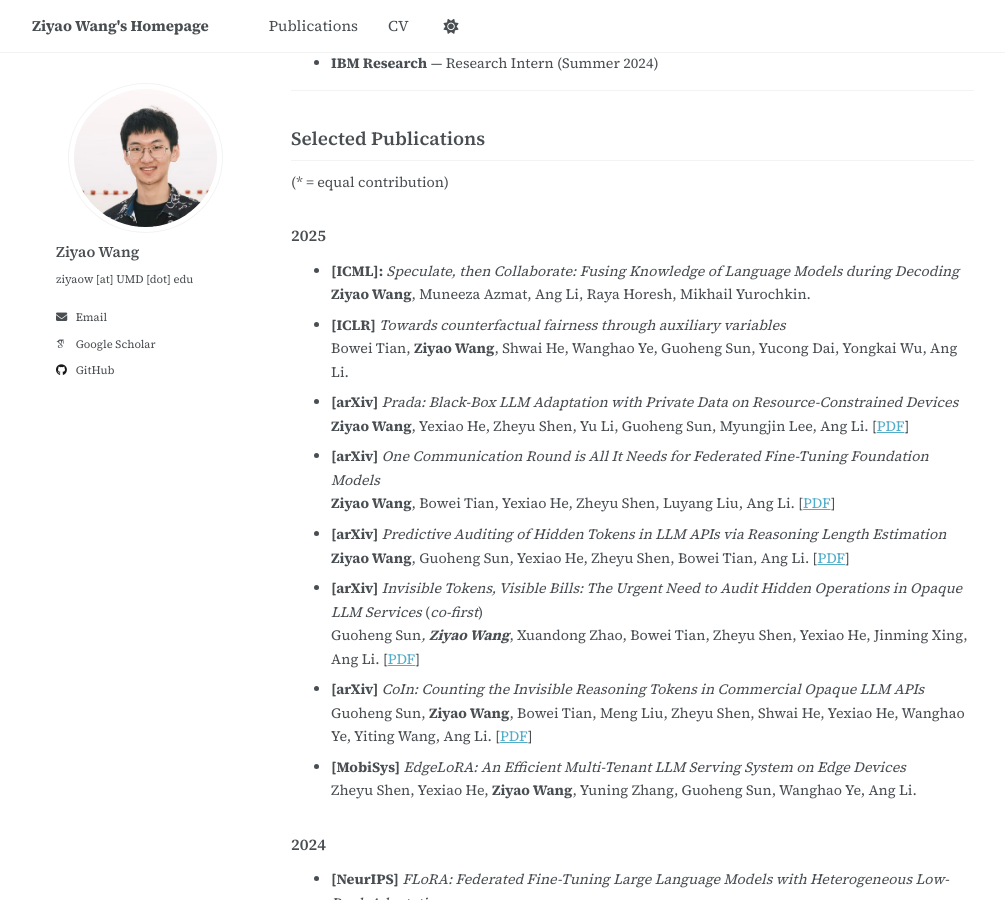
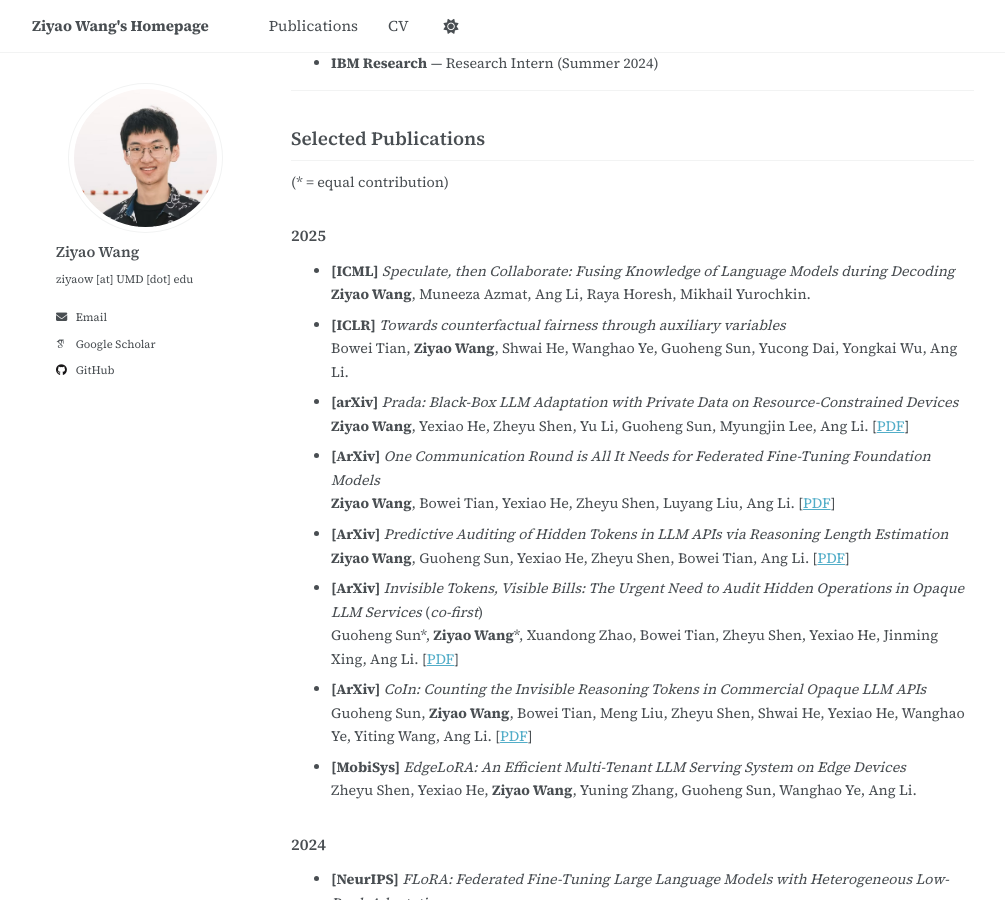
Before and after one commit to ziyaow1010/ziyaow1010.github.io, a Jekyll site: the page built from _pages/about.md, in a window 1280 px wide and 900 px high, scrolled down 1839 px. Shown: the whole window, without its empty margins (32-1037 px from the left). Built offline with Jekyll 4.4.1, drawn with Linux system fonts in a browser that asks for light colours; some web fonts are replaced; a script that is not in the unit is left out.

```diff
--- a/_pages/about.md
+++ b/_pages/about.md
@@ -74,19 +74,19 @@ My research focuses on collaborative foundation models and practical efficiency,
 (* = equal contribution)
 
 ### 2025
-- **[ICML]:** *Speculate, then Collaborate: Fusing Knowledge of Language Models during Decoding*
+- **[ICML]** *Speculate, then Collaborate: Fusing Knowledge of Language Models during Decoding*
   **Ziyao Wang**, Muneeza Azmat, Ang Li, Raya Horesh, Mikhail Yurochkin.
 - **[ICLR]** *Towards counterfactual fairness through auxiliary variables*
   Bowei Tian, **Ziyao Wang**, Shwai He, Wanghao Ye, Guoheng Sun, Yucong Dai, Yongkai Wu, Ang Li.
 - **[arXiv]** *Prada: Black-Box LLM Adaptation with Private Data on Resource-Constrained Devices*
   **Ziyao Wang**, Yexiao He, Zheyu Shen, Yu Li, Guoheng Sun, Myungjin Lee, Ang Li. [[PDF](https://arxiv.org/abs/2503.14932)]
-- **[arXiv]** *One Communication Round is All It Needs for Federated Fine-Tuning Foundation Models*
+- **[ArXiv]** *One Communication Round is All It Needs for Federated Fine-Tuning Foundation Models*
   **Ziyao Wang**, Bowei Tian, Yexiao He, Zheyu Shen, Luyang Liu, Ang Li. [[PDF](https://arxiv.org/abs/2412.04650)]
-- **[arXiv]** *Predictive Auditing of Hidden Tokens in LLM APIs via Reasoning Length Estimation*
+- **[ArXiv]** *Predictive Auditing of Hidden Tokens in LLM APIs via Reasoning Length Estimation*
   **Ziyao Wang**, Guoheng Sun, Yexiao He, Zheyu Shen, Bowei Tian, Ang Li. [[PDF](https://arxiv.org/abs/2508.00912)]
-- **[arXiv]** *Invisible Tokens, Visible Bills: The Urgent Need to Audit Hidden Operations in Opaque LLM Services* (*co-first*)
-  Guoheng Sun*, **Ziyao Wang***, Xuandong Zhao, Bowei Tian, Zheyu Shen, Yexiao He, Jinming Xing, Ang Li. [[PDF](https://arxiv.org/abs/2505.18471)]
-- **[arXiv]** *CoIn: Counting the Invisible Reasoning Tokens in Commercial Opaque LLM APIs*
+- **[ArXiv]** *Invisible Tokens, Visible Bills: The Urgent Need to Audit Hidden Operations in Opaque LLM Services* (*co-first*)
+  Guoheng Sun*, **Ziyao Wang**\*, Xuandong Zhao, Bowei Tian, Zheyu Shen, Yexiao He, Jinming Xing, Ang Li. [[PDF](https://arxiv.org/abs/2505.18471)]
+- **[ArXiv]** *CoIn: Counting the Invisible Reasoning Tokens in Commercial Opaque LLM APIs*
   Guoheng Sun, **Ziyao Wang**, Bowei Tian, Meng Liu, Zheyu Shen, Shwai He, Yexiao He, Wanghao Ye, Yiting Wang, Ang Li. [[PDF](https://arxiv.org/abs/2505.13778)]
 - **[MobiSys]** *EdgeLoRA: An Efficient Multi-Tenant LLM Serving System on Edge Devices*
   Zheyu Shen, Yexiao He, **Ziyao Wang**, Yuning Zhang, Guoheng Sun, Wanghao Ye, Ang Li.
```
